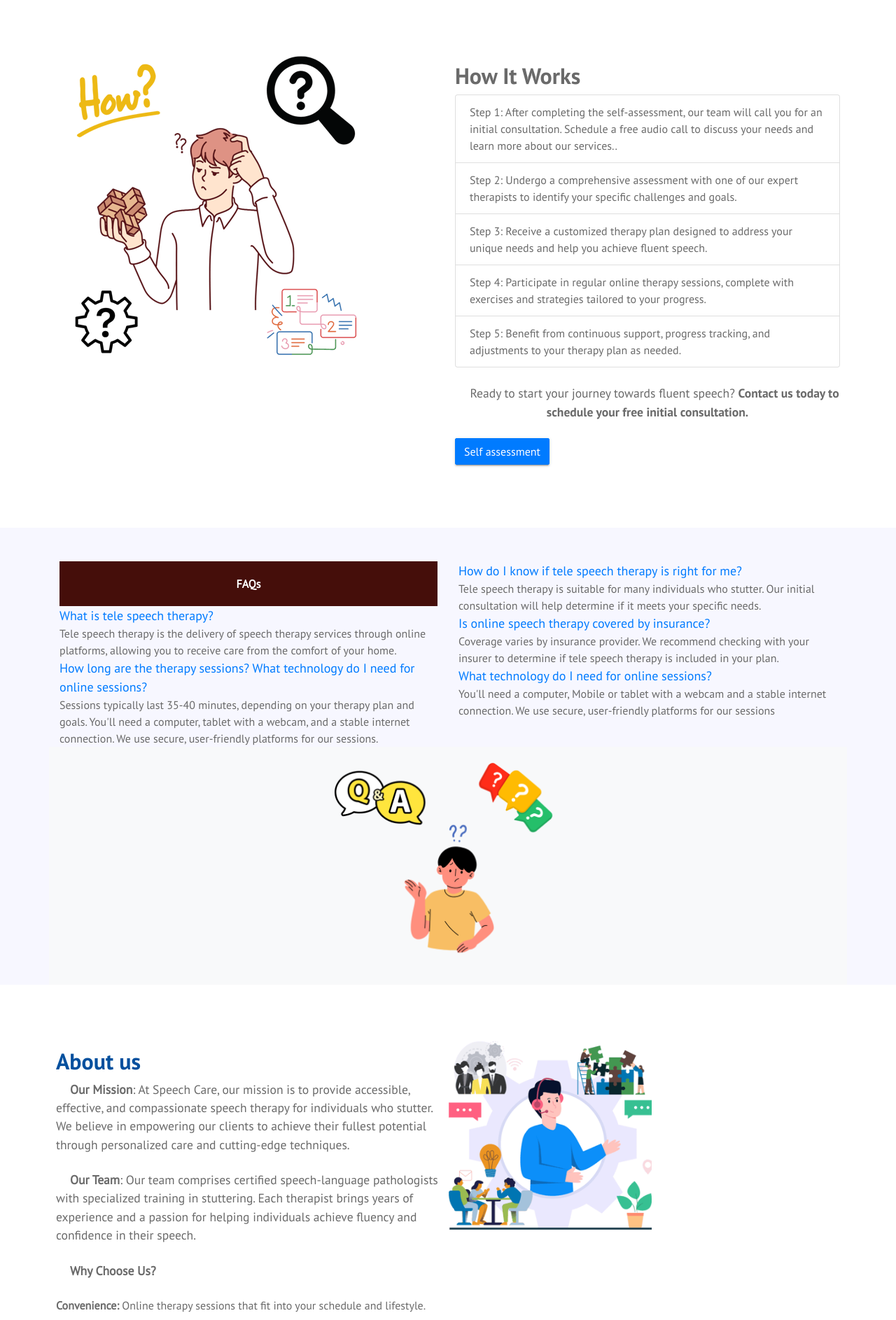
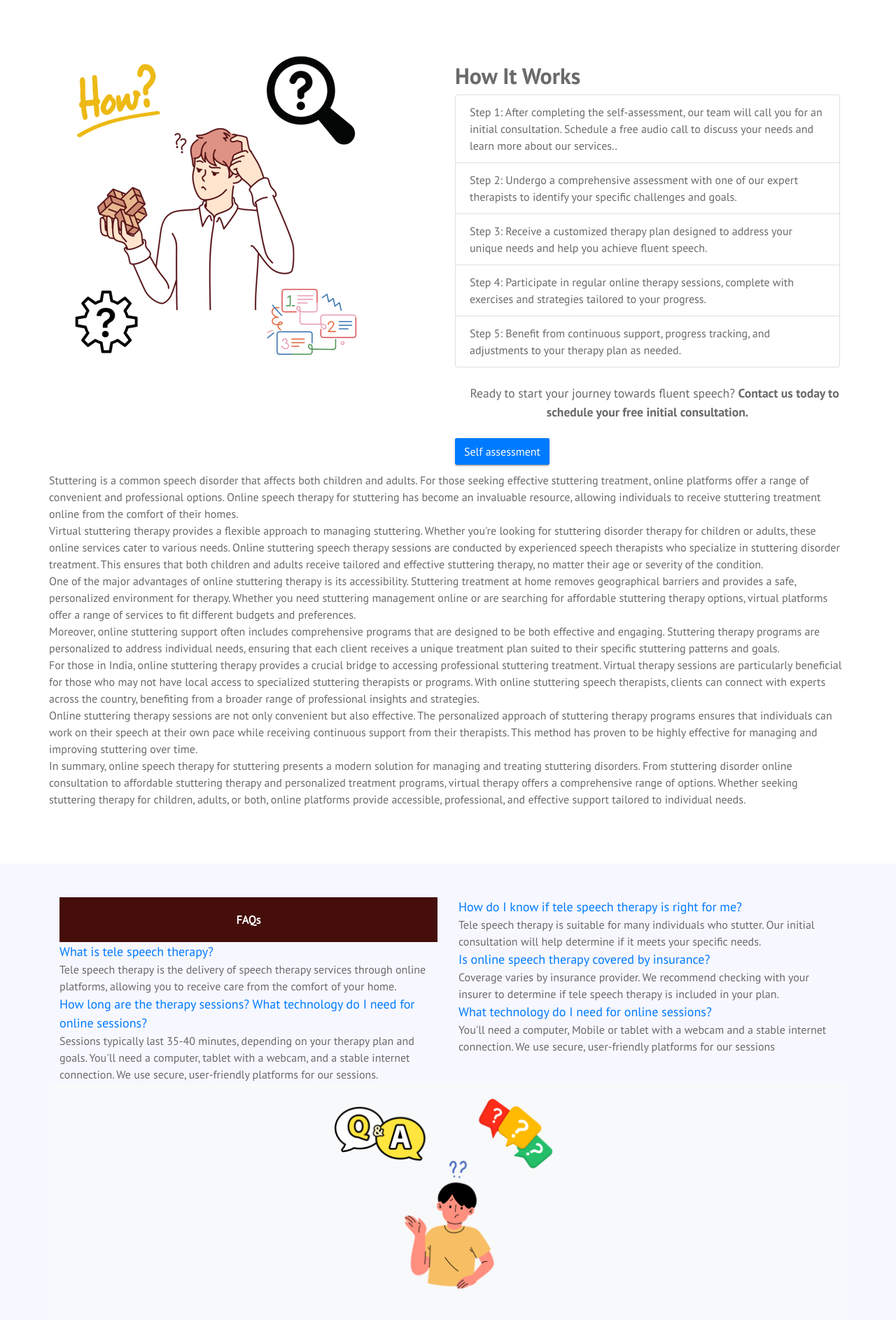
Before and after one commit to Mannu258/Speech-care-Flask, a Flask app: page / in a window 1280 px wide. Shown: the part 1719-3605 px from the top of the page at 70% size. Run offline with Flask 3, Linux system fonts and the light colour scheme; some libraries are stand-ins or nearby versions.

Commit message:
added new content

```diff
--- a/templates/index.html
+++ b/templates/index.html
@@ -238,13 +238,41 @@
                             assessment</a>
                     </div>
                 </div>
-            </div>
-        </div>
 
-        </div>
-        </div>
+    <p>Stuttering is a common speech disorder that affects both children and adults. For those seeking effective
+        stuttering treatment, online platforms offer a range of convenient and professional options. Online speech
+        therapy for stuttering has become an invaluable resource, allowing individuals to receive stuttering treatment
+        online from the comfort of their homes.</p>
+    <p>Virtual stuttering therapy provides a flexible approach to managing stuttering. Whether you're looking for
+        stuttering disorder therapy for children or adults, these online services cater to various needs. Online
+        stuttering speech therapy sessions are conducted by experienced speech therapists who specialize in stuttering
+        disorder treatment. This ensures that both children and adults receive tailored and effective stuttering
+        therapy, no matter their age or severity of the condition.</p>
+    <p>One of the major advantages of online stuttering therapy is its accessibility. Stuttering treatment at home
+        removes geographical barriers and provides a safe, personalized environment for therapy. Whether you need
+        stuttering management online or are searching for affordable stuttering therapy options, virtual platforms offer
+        a range of services to fit different budgets and preferences.</p>
+    <p>Moreover, online stuttering support often includes comprehensive programs that are designed to be both effective
+        and engaging. Stuttering therapy programs are personalized to address individual needs, ensuring that each
+        client receives a unique treatment plan suited to their specific stuttering patterns and goals.</p>
+    <p>For those in India, online stuttering therapy provides a crucial bridge to accessing professional stuttering
+        treatment. Virtual therapy sessions are particularly beneficial for those who may not have local access to
+        specialized stuttering therapists or programs. With online stuttering speech therapists, clients can connect
+        with experts across the country, benefiting from a broader range of professional insights and strategies.</p>
+    <p>Online stuttering therapy sessions are not only convenient but also effective. The personalized approach of
+        stuttering therapy programs ensures that individuals can work on their speech at their own pace while receiving
+        continuous support from their therapists. This method has proven to be highly effective for managing and
+        improving stuttering over time.</p>
+    <p>In summary, online speech therapy for stuttering presents a modern solution for managing and treating stuttering
+        disorders. From stuttering disorder online consultation to affordable stuttering therapy and personalized
+        treatment programs, virtual therapy offers a comprehensive range of options. Whether seeking stuttering therapy
+        for children, adults, or both, online platforms provide accessible, professional, and effective support tailored
+        to individual needs.</p>
+    </div>
+</div>
+</div>
+</div>
     </section>
-
     <!--  ************************* Faq section ************************** -->
     <div class="container mt-5">
         <div class="row">
```
Also changed, not shown: static/sitemap.xml (+3 -8 lines).
